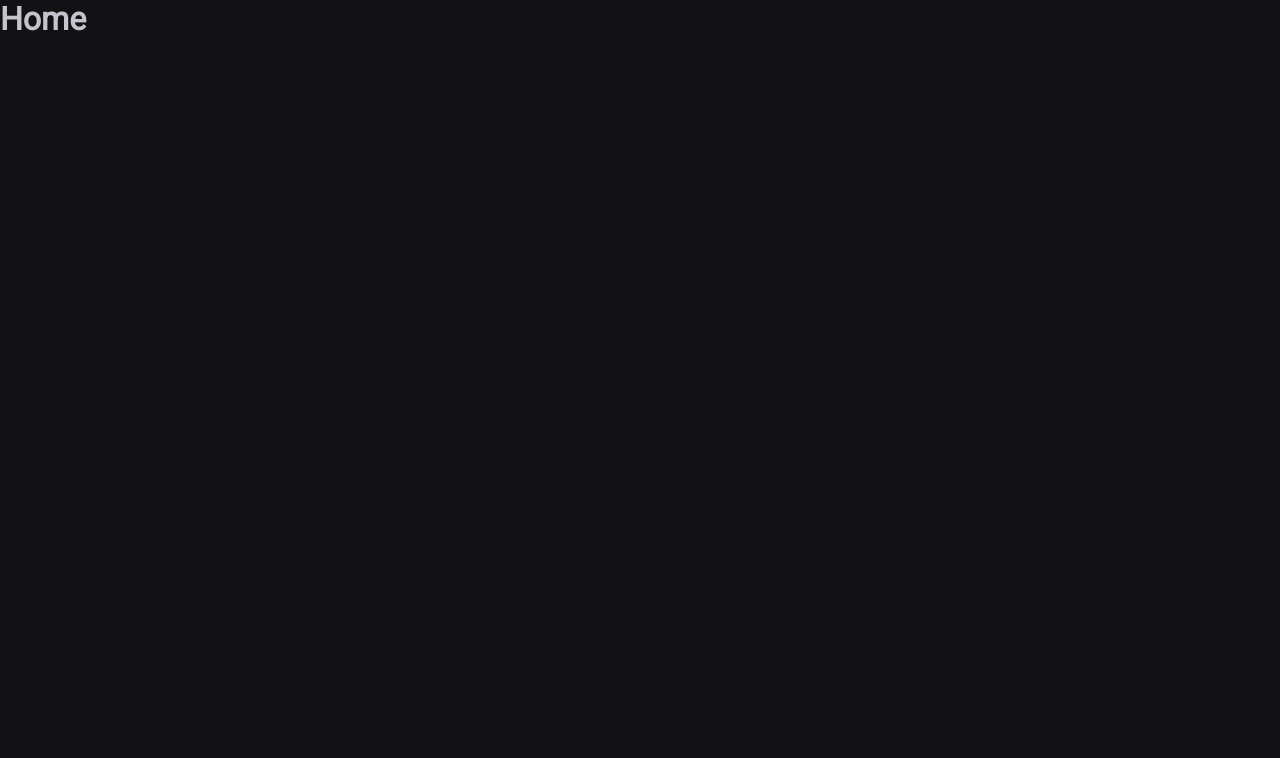
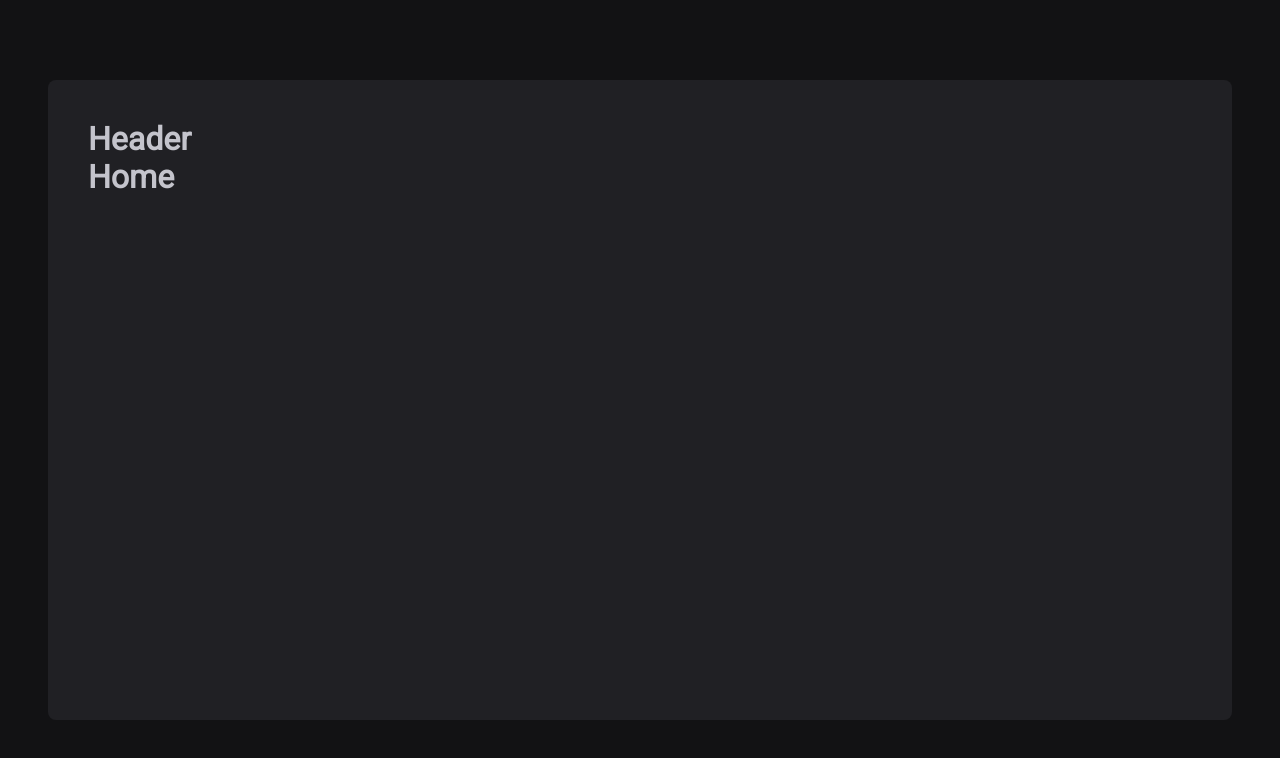
Before and after one commit to thiagoleet/react-ignite-timer, a React (Vite) app: page / in a window 1280 px wide. Shown: the top 758 px of the page. Built offline with nearby package versions, Linux system fonts and the light colour scheme.

Commit message:
feat: wrap routes in DefaultLayout component for consistent layout structure

```diff
--- a/src/Router.tsx
+++ b/src/Router.tsx
@@ -1,4 +1,5 @@
 import { Routes, Route } from "react-router-dom";
+import { DefaultLayout } from "./layouts/DefaultLayout";
 import { HomePage } from "./pages/Home";
 import { HistoryPage } from "./pages/History";
 
@@ -7,12 +8,17 @@ export function Router() {
     <Routes>
       <Route
         path="/"
+        element={<DefaultLayout />}
+      >
+        <Route
+          path="/"
           element={<HomePage />}
         />
         <Route
           path="/history"
           element={<HistoryPage />}
         />
+      </Route>
     </Routes>
   );
 }
```
Lines whose indentation alone changed are shown as unchanged.
